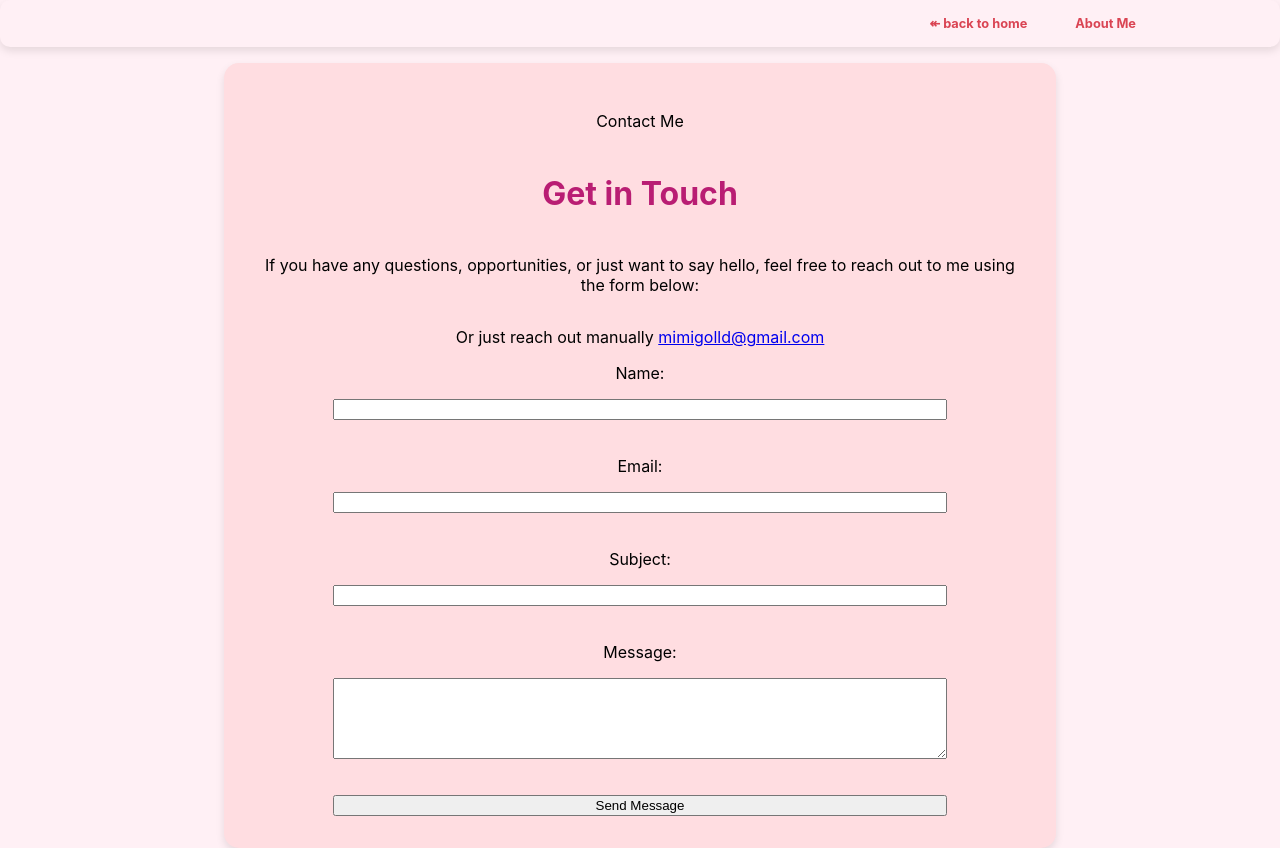
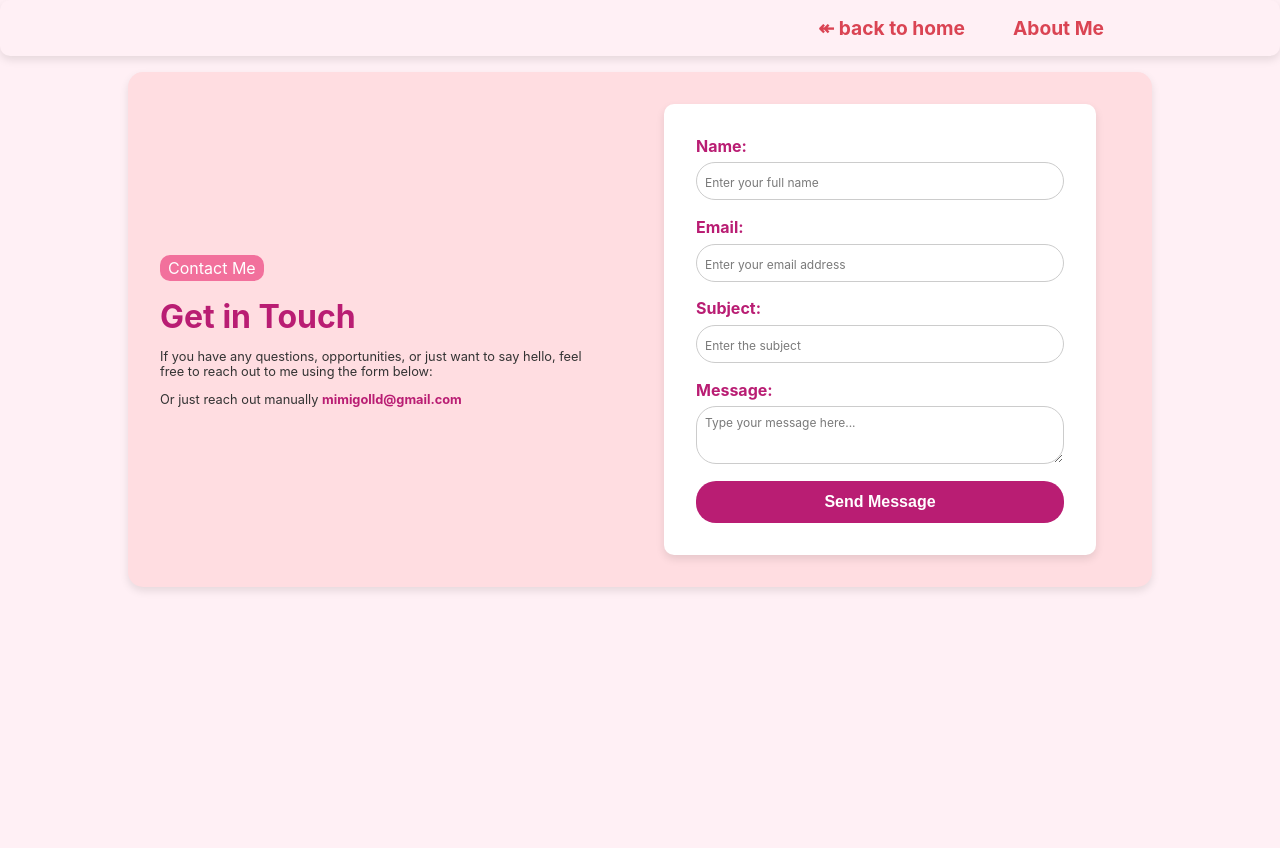
Before and after one commit to Mimifresh/Profile_Card, a plain HTML site: page pages/contact.html in a window 1280 px wide. After the commit the page ends 800 px from the top, so only its background shows below. Drawn offline with Linux system fonts and the light colour scheme.

Commit message:
styles the form and contact page

```diff
--- a/index.css
+++ b/index.css
@@ -1,3 +1,9 @@
+*,
+*::before,
+*::after {
+  box-sizing: border-box;
+}
+
 body{
     margin: 0;
     font-family: "Inter", sans-serif;
@@ -6,6 +12,7 @@ body{
     min-height: 100vh;
     box-sizing: border-box;
     background-color: #fff0f5;
+    color: #333;
 }
 
 h2{
@@ -57,6 +64,8 @@ li{
     display: flex;
     justify-content: center;
     align-items: center;
+    max-height: 60px;
+    height: fit-content;
     gap: 1rem;
 }
 
@@ -97,7 +106,7 @@ li{
 [data-testid="test-about-bio"] > img{
     display: none;
     width: 200px;
-    border-radius: 15%;
+    border-radius: 15px;
     border: 4px solid #f4eeef;
     object-fit: cover;
     box-shadow: 0 4px 8px rgba(0, 0, 0, 0.1);
@@ -110,16 +119,24 @@ li{
     text-decoration: none;
     color: #da4453;
     font-weight: bold;
-    font-size: 0.8rem;
+    font-size: 1.2rem;
 }
 
-
+.nave-link > a:hover,
+.nave-link > a:focus{
+    color: #15020c;
+}
 [data-testid="test-user-social-links"] > a{
     font-size: 2rem;
     margin:  0 1rem;
     text-decoration: none;
     color: #da4453;
+}
 
+.email-link{
+    color: #b91d73;
+    font-weight: bold;
+    text-decoration: none;
 }
 
 [data-testid="test-user-social-links"] > a:hover,
@@ -127,10 +144,26 @@ li{
     color: #15020c;
 }
 
-.contact-me{
+.connect{
     margin-bottom: 0.2em;
     color: #333;
     font-weight: bold;
+}
+
+/**---------About Me Section-------------**/
+[data-testid="test-about-bio"]{
+    margin: 2em 0;
+    padding: 2em 0;
+}
+.about-bio{
+    text-align: center;
+    margin: 0 2em;
+}
+.bio-name{
+    margin-bottom: 0.5em;
+    font-size: 1.5rem;
+    font-weight: bold;
+    text-align: center;
 }
 
 
@@ -152,20 +185,86 @@ li{
     padding: 0 3em;
 }
 
+/**---------Contact me-------------**/
+.contact-me{
+    background-color: #f2709c;
+    color:#fff;
+    border-radius: 10px;
+    width: fit-content;
+    padding: 0.2em 0.5em;
+
+}
+
+.contact-card{
+    background-color: #ffdde1;
+    padding: 2em;
+    border-radius: 15px;
+    box-shadow: 0 4px 8px rgba(0, 0, 0, 0.1);
+    margin: 0 auto;
+    width: 80%;
+    text-align: center;
+}
+
+.get-intouch{
+    margin: 0;
+    font-size: medium;
+
+}
+
+.contact-description{
+    margin-bottom: 1em;
+    color: #333;
+    font-size: 0.8rem;
+}
+
+
+/**---------Forms-------------**/
 [data-testid="test-contact-form"]{
+    width: 80%;
     display: flex;
     flex-direction: column;
-    gap: 1em;
-    width: 80%;
+    gap: 0.4rem;
+    width: 100%;
+    max-width: 640px;
     margin: 0 auto;
+    align-items: stretch;
+    padding: 0;
+    box-sizing: border-box;
 }
 
-/**---------Forms-------------**/
+[data-testid="test-contact-form"] input::placeholder,
+[data-testid="test-contact-form"] textarea::placeholder {
+    font-size: 0.75rem;
+    color: #7a7a7a;
+    opacity: 1;
+}
+
+input, textarea{
+    padding: 0.5em;
+    border: 1px solid #ccc;
+    border-radius: 20px;
+    font-size: 1rem;
+    font-family: "Inter", sans-serif;
+    resize: vertical;
+}
+input:focus,
+textarea:focus{
+    outline: none;
+    border-color: #b91d73;
+    box-shadow: 0 0 0 4px rgba(185,29,115,0.1);
+}
+
 input.invalid,
 textarea.invalid {
     border: 2px solid #da4453;
     outline: none;
     box-shadow: 0 0 0 4px rgba(218,68,83,0.08);
+}
+
+label{
+    font-weight: bold;
+    color: #b91d73;
+    align-self: flex-start;
 }
 
 span[aria-live] {
@@ -175,6 +274,28 @@ span[aria-live] {
     margin-top: 0.25rem;
 }
 
+[data-testid="test-contact-section"]{
+    margin: 0 auto;
+    padding: 2em;
+    background-color: #fff;
+    border-radius: 10px;
+    box-shadow: 0 4px 8px rgba(0, 0, 0, 0.1);
+    width: 100%;
+
+
+}
+
+[data-testid="test-contact-submit"]{
+    background-color: #b91d73;
+    color: #fff;
+    border: none;
+    padding: 0.75em;
+    border-radius: 20px;
+    font-size: 1rem;
+    font-weight: bold;
+    cursor: pointer;
+    transition: background-color 0.3s ease;
+}
 
 /**---------Media Queries-------------**/
 
@@ -211,4 +332,19 @@ span[aria-live] {
     [data-testid="test-about-bio"] > img{
         display: block;
     }
+
+    .contact-card{
+        display: flex;
+        align-items: center;
+        text-align: left;
+        gap: 3rem;
+    }
+    .contact-card > section{
+        width: 45%;
+    }
+
+    .get-intouch{
+        font-size: 2rem;
+    }
+
 }
--- a/index.js
+++ b/index.js
@@ -45,7 +45,7 @@ if (timeStamp){
                 {element: nameInput, err: nameErrorId, msg: 'Enter your name (min 3 chars).'},
                 {element: emailInput, err: emailError, msg: 'Enter a valid email e.g yourname@mail.com.'},
                 {element: subjectInput, err: subjectError, msg: 'Add a subject.'},
-                {element: messageInput, err: messageError, msg: 'Write a message.'}
+                {element: messageInput, err: messageError, msg: 'Write a message (atleast 10 characters).'}
             ];
 
             let allValid = true;
@@ -62,12 +62,19 @@ if (timeStamp){
 
             if (!allValid) {
                 const firstInvalid = contactForm.querySelector('.invalid');
-                firstInvalid?.focus();
+                if (firstInvalid) firstInvalid.focus();
                 return;
             }
+            if (e.key === 'Enter' && e.target.tagName !== 'TEXTAREA') {
+                contactForm.requestSubmit();
+                return;}
         const formData = new FormData(contactForm);
         const name = formData.get('name');
         contactForm.reset();
+        contactForm.style.display = 'none';
+
+        document.getElementById('form-success-message').innerHTML = `Thank you, ${name}. Your message has been sent successfully!`;
+
     });
         contactForm.querySelectorAll('input, textarea').forEach(element => {
             const errEl = document.getElementById((element.id || element.name) + '-error');
--- a/pages/contact.html
+++ b/pages/contact.html
@@ -19,50 +19,61 @@
                 <a href="about.html" data-testid="test-about-link">About Me</a>
             </nav>
         </header>
-        <main data-testid="test-profile-card">
-            <p>Contact Me</p>
-            <h2>Get in Touch</h2>
-            <p>If you have any questions, opportunities, or just want to say hello, feel free to reach out to me using the form below:</p>
-            <p>Or just reach out manually <a href="mailto:mimigolld@mail.com">mimigolld@gmail.com</a></p>
+        <main class="contact-card">
+            <section>
+                <p class="contact-me">Contact Me</p>
+                <h2 class="get-intouch">Get in Touch</h2>
+                <p class="contact-description">If you have any questions, opportunities, or just want to say hello, feel free to reach out to me using the form below:</p>
+                <p class="contact-description">Or just reach out manually <a href="mailto:mimigolld@mail.com" class="email-link">mimigolld@gmail.com</a></p>
+            </section>
+            <section data-testid="test-contact-section">
                 <form data-testid="test-contact-form" action="https://formspree.io/f/mayvlrze" method="POST" novalidate>
                     <label for="name">Name:</label>
                     <input type="text"
                     id="name"
                     name="name"
+                    placeholder="Enter your full name"
                     required
                     data-testid="test-contact-name"
                     minlength="3"
                     aria-describedby="name-error">
-                <span id="name-error" aria-live="polite"></span>
+                    <span id="name-error" aria-live="polite" role="alert"></span>
 
                     <label for="email">Email:</label>
                     <input type="email"
                         id="email"
                         name="email"
+                        placeholder="Enter your email address"
                         required
                         pattern="^[a-zA-Z0-9._%+\-]+@[a-zA-Z0-9.\-]+\.[a-zA-Z]{2,}$"
                         data-testid="test-contact-email"
                         aria-describedby="email-error"
                         >
-                <span id="email-error" aria-live="polite"></span>
+                    <span id="email-error" aria-live="polite" role="alert"></span>
 
                     <label for="subject">Subject:</label>
                     <input type="text"
                     id="subject"
                     name="subject"
+                    placeholder="Enter the subject"
                     required
-                data-testid="test-contact-subject">
-                <span id="subject-error" aria-live="polite"></span>
+                    data-testid="test-contact-subject"
+                    aria-describedby="subject-error">
+                    <span id="subject-error" aria-live="polite" role="alert"></span>
+
                     <label for="message">Message:</label>
                     <textarea id="message"
                     name="message"
-                rows="5"
                     required
-                data-testid="test-contact-message"></textarea>
-                <span id="message-error" aria-live="polite"></span>
-
+                    placeholder="Type your message here..."
+                    minlength="10"
+                    data-testid="test-contact-message"
+                    aria-describedby="message-error"></textarea>
+                    <span id="message-error" aria-live="polite" role="alert"></span>
                     <button type="submit" data-testid="test-contact-submit">Send Message</button>
                 </form>
+                <div id="form-success-message"></div>
+            </section>
         </main>
     </body>
 </html>
```
Also changed, not shown: index.html (+1 -1 lines), pages/about.html (+7 -3 lines), 1 other file. Lines whose indentation alone changed are shown as unchanged.
